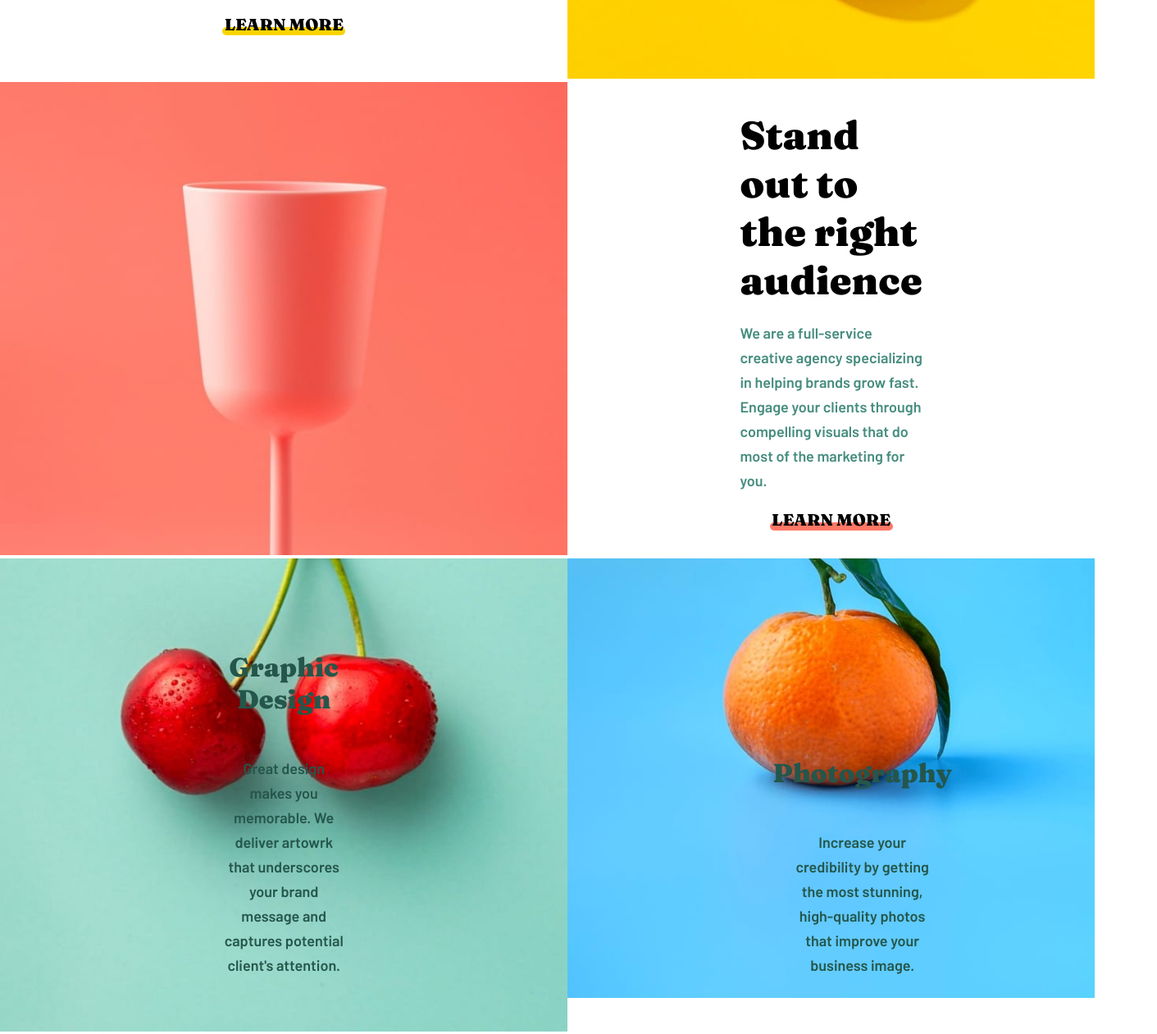
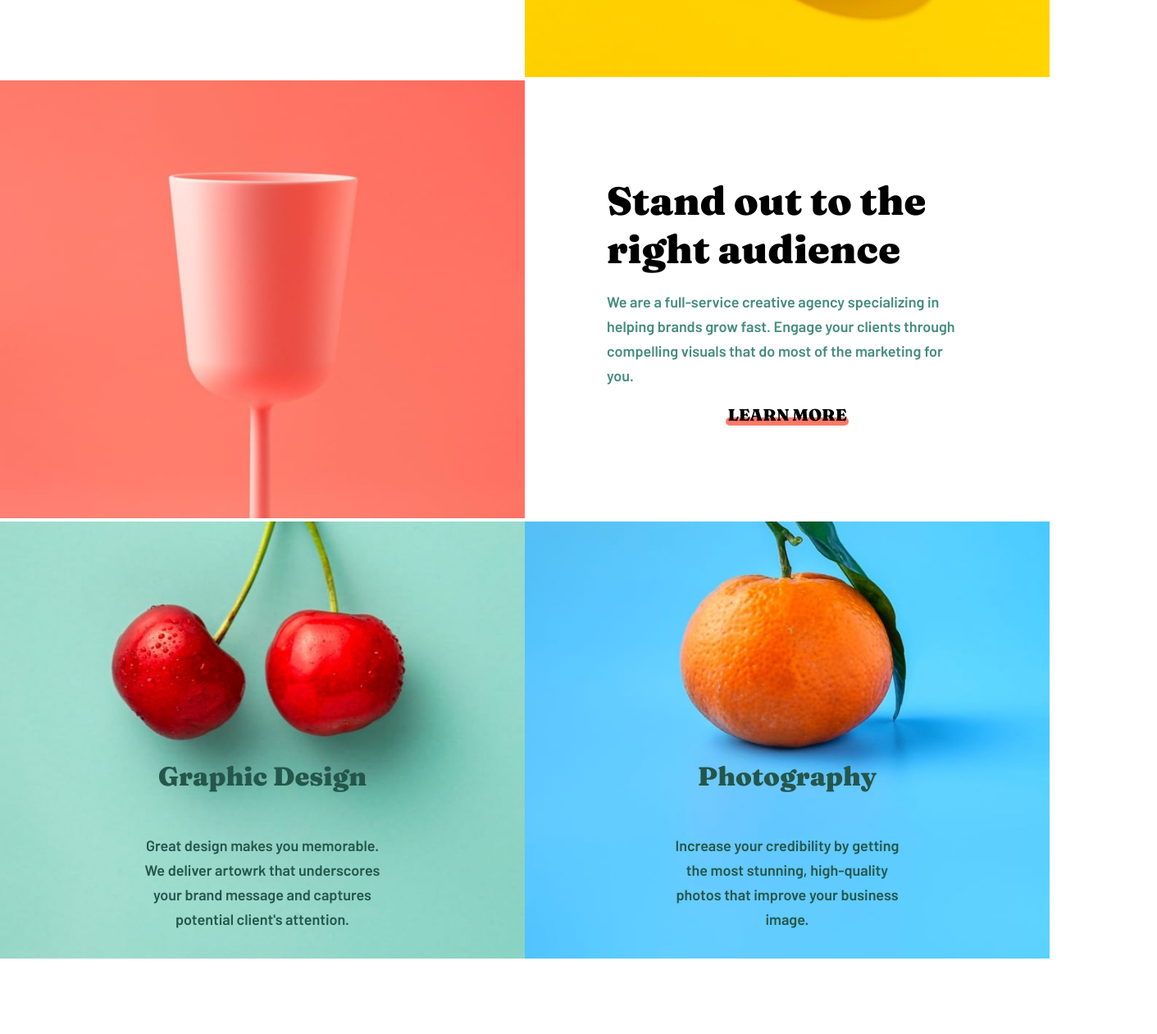
Before and after one commit to kiangopez/Sunnyside-landing-page, a plain HTML site: page index.html in a window 1280 px wide. Shown: the part 1239-2500 px from the top of the page at 82% size, 1411 px wide, since content can reach past the window. Drawn offline with Linux system fonts and the light colour scheme.

Commit message:
fixed padding

```diff
--- a/style.css
+++ b/style.css
@@ -408,7 +408,7 @@ footer .socials svg {
   .text {
     justify-content: center;
     text-align: left;
-    padding: 0 210px;
+    padding: 0 100px;
   }
 
   .text h3 {
@@ -424,7 +424,7 @@ footer .socials svg {
   }
 
   .grid-2-text {
-    padding: 0 250px;
+    padding: 0 150px;
     margin: 0 auto;
     margin-bottom: 20px;
   }
```
